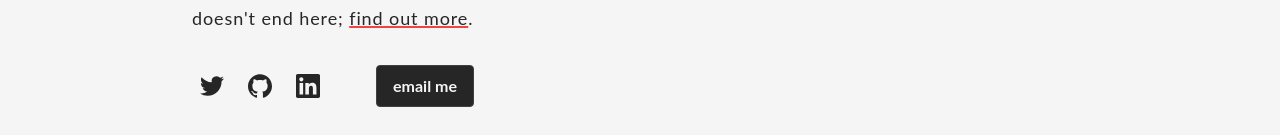
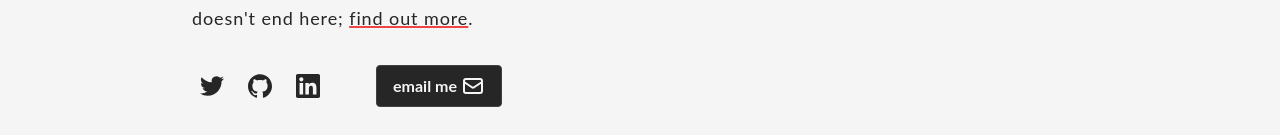
Before and after one commit to mattgrah-am/portfolio-v2, a React (Create React App) app: page / in a window 1280 px wide. Shown: the part 665-800 px from the top of the page. Built offline with nearby package versions, Linux system fonts and the light colour scheme.

Commit message:
fix and add svg icon for links and email

```diff
--- a/src/componets/EmailBtn.tsx
+++ b/src/componets/EmailBtn.tsx
@@ -1,12 +1,14 @@
+import { MailSvg } from "./iconSVG";
+
 export const EmailBtn = () => {
   return (
     <a
-      className="ml-10 rounded border border-neutral-700 bg-neutral-800 px-4 py-2 font-bold text-neutral-100 hover:bg-neutral-700"
+      className="linkbtn ml-10"
       href="mailto:%69%61%6D%40%6D%61%74%74%67%72%61%68%2E%61%6D?subject=Message from mattgrah.am website"
       target="_blank"
       rel="noopener noreferrer"
     >
-      email me
+      email me <MailSvg />
     </a>
   );
 };
--- a/src/componets/ProjectItems.tsx
+++ b/src/componets/ProjectItems.tsx
@@ -102,7 +102,7 @@ export const ProjectItem = () => {
           <p className="about-p m-auto">{project.desc}</p>
           <div className="mt-2 mb-10 flex gap-4 md:mb-16 md:mt-4">
             <a
-              className="btn flex justify-start gap-1 border border-neutral-700"
+              className="linkbtn"
               href={project.link}
               target="_blank"
               rel="noopener noreferrer"
@@ -113,7 +113,7 @@ export const ProjectItem = () => {
               href={project.github}
               target="_blank"
               rel="noopener noreferrer"
-              className="btn flex justify-start gap-1 border border-neutral-700"
+              className="linkbtn"
             >
               Code <LinkSvg />
             </a>
--- a/src/componets/iconSVG.tsx
+++ b/src/componets/iconSVG.tsx
@@ -103,7 +103,7 @@ export const LinkSvg = () => {
   return (
     <svg
       xmlns="http://www.w3.org/2000/svg"
-      className="h-6 w-6 stroke-neutral-800 dark:stroke-neutral-100"
+      className="h-6 w-6 stroke-neutral-100"
       fill="none"
       viewBox="0 0 24 24"
       stroke="currentColor"
@@ -117,3 +117,22 @@ export const LinkSvg = () => {
     </svg>
   );
 };
+
+export const MailSvg = () => {
+  return (
+    <svg
+      xmlns="http://www.w3.org/2000/svg"
+      className="h-6 w-6"
+      fill="none"
+      viewBox="0 0 24 24"
+      stroke="currentColor"
+      stroke-width="2"
+    >
+      <path
+        stroke-linecap="round"
+        stroke-linejoin="round"
+        d="M3 8l7.89 5.26a2 2 0 002.22 0L21 8M5 19h14a2 2 0 002-2V7a2 2 0 00-2-2H5a2 2 0 00-2 2v10a2 2 0 002 2z"
+      />
+    </svg>
+  );
+};
--- a/src/styles/tailwind.css
+++ b/src/styles/tailwind.css
@@ -30,6 +30,10 @@
   @apply mt-8 text-lg leading-relaxed tracking-wider text-neutral-800 dark:text-neutral-200;
 }
 
+.linkbtn {
+  @apply flex justify-start gap-1 rounded  border  border-neutral-700 bg-neutral-800 px-4 py-2 font-bold text-neutral-100 hover:bg-neutral-700;
+}
+
 .fade-transition {
   opacity: 1;
   animation: fade 0.5s linear;
```
